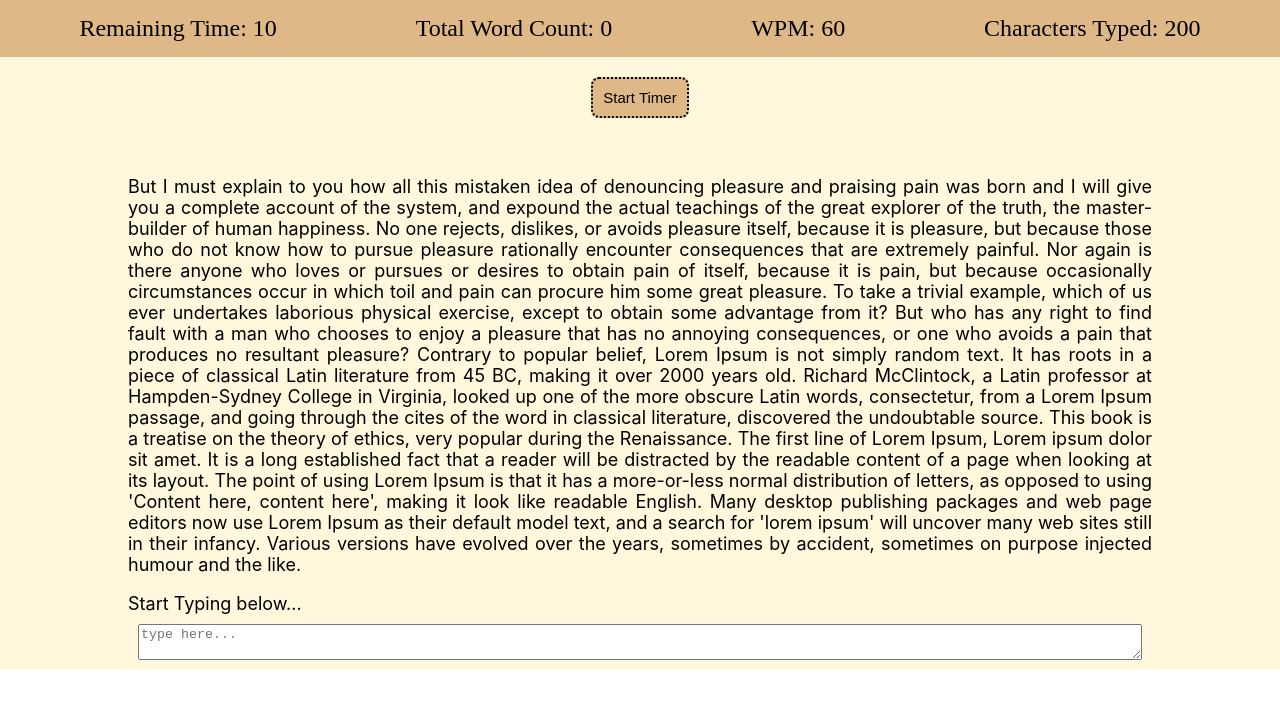
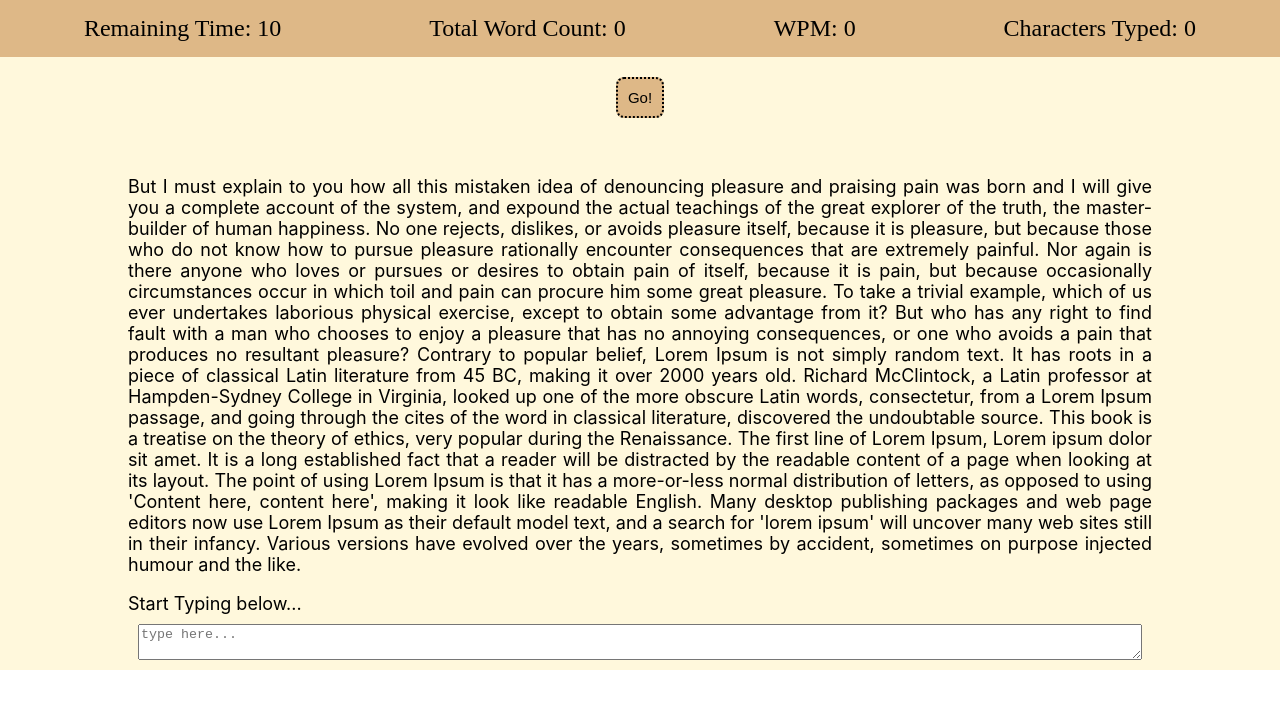
Before and after one commit to thymaster/Typing-Test, a React (Create React App) app: page / in a window 1280 px wide. Shown: the top 708 px of the page. Built offline with nearby package versions, Linux system fonts and the light colour scheme.

Commit message:
typing speed counter

```diff
--- a/src/Components/Display.jsx
+++ b/src/Components/Display.jsx
@@ -3,13 +3,15 @@ import { Paragraph } from "./Paragraph";
 import "../App.css";
 
 let interval = null;
-let input = document.querySelector('.typingSpace');
+// let input = document.querySelector('.typingSpace');
 
 export function Display() {
-  const [timerCount, setTimerCount] = useState(`10`);
+  const [timerCount, setTimerCount] = useState(10);
   const [wordCount, setWordCount] = useState(0);
   const [started, setStarted] = useState(false);
   const [ended, setEnded] = useState(false);
+  const [characterCount, setCharacterCount] = useState(0);
+  const [typingSpeed, setTypingSpeed] = useState(0);
 
   // const onKeyUpHandler = () => {
   //   setWordCount(wordCount + 1);
@@ -48,7 +50,7 @@ export function Display() {
 
   const onClickHandler = () => {
     setTimer();
-  }
+  };
 
   // function wordCounter(e) {
   //   let incomingText = e.value;
@@ -61,8 +63,15 @@ export function Display() {
   // }
 
   const onKeyDownHandler = () => {
-    // wordCounter();
-    setWordCount(wordCount + 1);
+    setCharacterCount(characterCount + 1);
+  };
+
+  const buttonStyle = {
+    cursor: "pointer",
+  };
+
+  const typingSpeedCounter = () => {
+    setTypingSpeed({characterCount} / 5);
   }
 
   return (
@@ -70,15 +79,18 @@ export function Display() {
       <div className="display">
         <div>Remaining Time: {timerCount}</div>
         <div className="count">Total Word Count: {wordCount}</div>
-        <div>WPM: 60</div>
-        <div>Characters Typed: 200</div>
+        <div>WPM: {typingSpeed}</div>
+        <div>Characters Typed: {characterCount}</div>
       </div>
-      <button onClick={onClickHandler}>Start Timer</button>
+      <button onClick={onClickHandler} style={buttonStyle}>
+        Go!
+      </button>
       <div className="paragraph">
         <Paragraph />
         <label>Start Typing below...</label>
         <textarea
-          onKeyUp={onKeyDownHandler}
+          onKeyDown={onKeyDownHandler}
+          onKeyUp={typingSpeedCounter}
           className="typingSpace"
           rows="2"
           cols="10"
```
